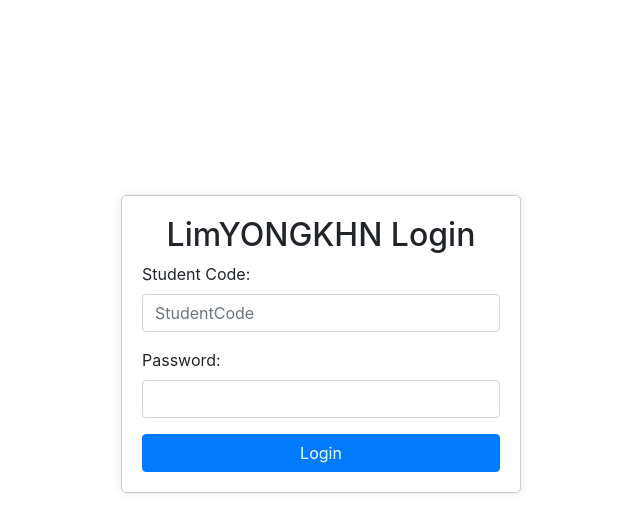
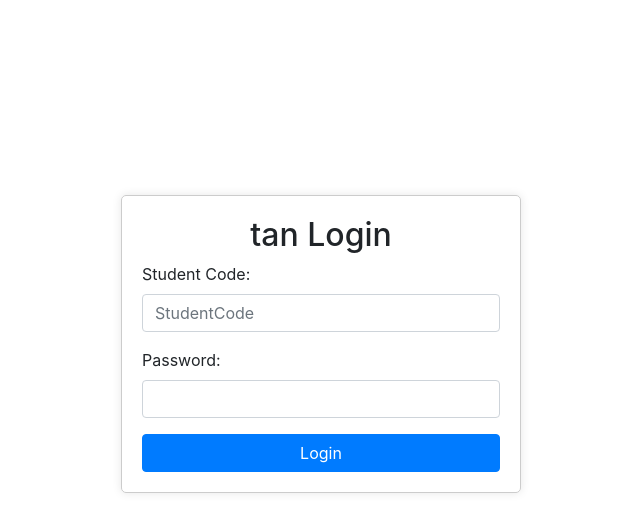
Before and after one commit to muffinlim/enterprise, a PHP site: page /student_login.php in a window 1280 px wide. Shown: the part 56-588 px from the top of the page, without its empty margins (319-959 px from the left). Run offline with PHP 8.4, Linux system fonts and the light colour scheme.

Commit message:
Update student_login.php
editcheehong

```diff
--- a/student_login.php
+++ b/student_login.php
@@ -3,7 +3,7 @@
   ?>
 
   <div class="login-container">
-    <h2 class="text-center">LimYONGKHN Login</h2>
+    <h2 class="text-center">tan Login</h2>
     <form id="loginForm" action="Login.php" method="POST">
       <div class="form-group">
         <label for="username">Student Code:</label>
```
